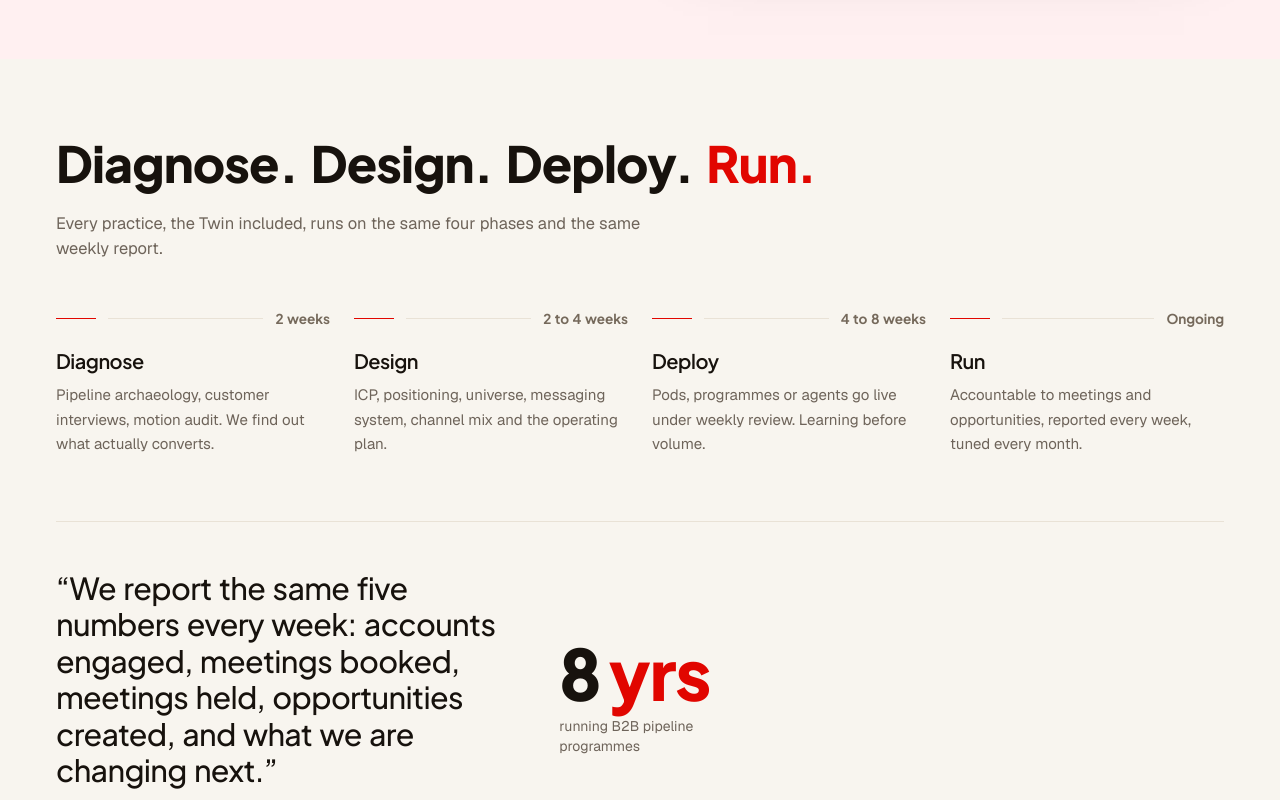
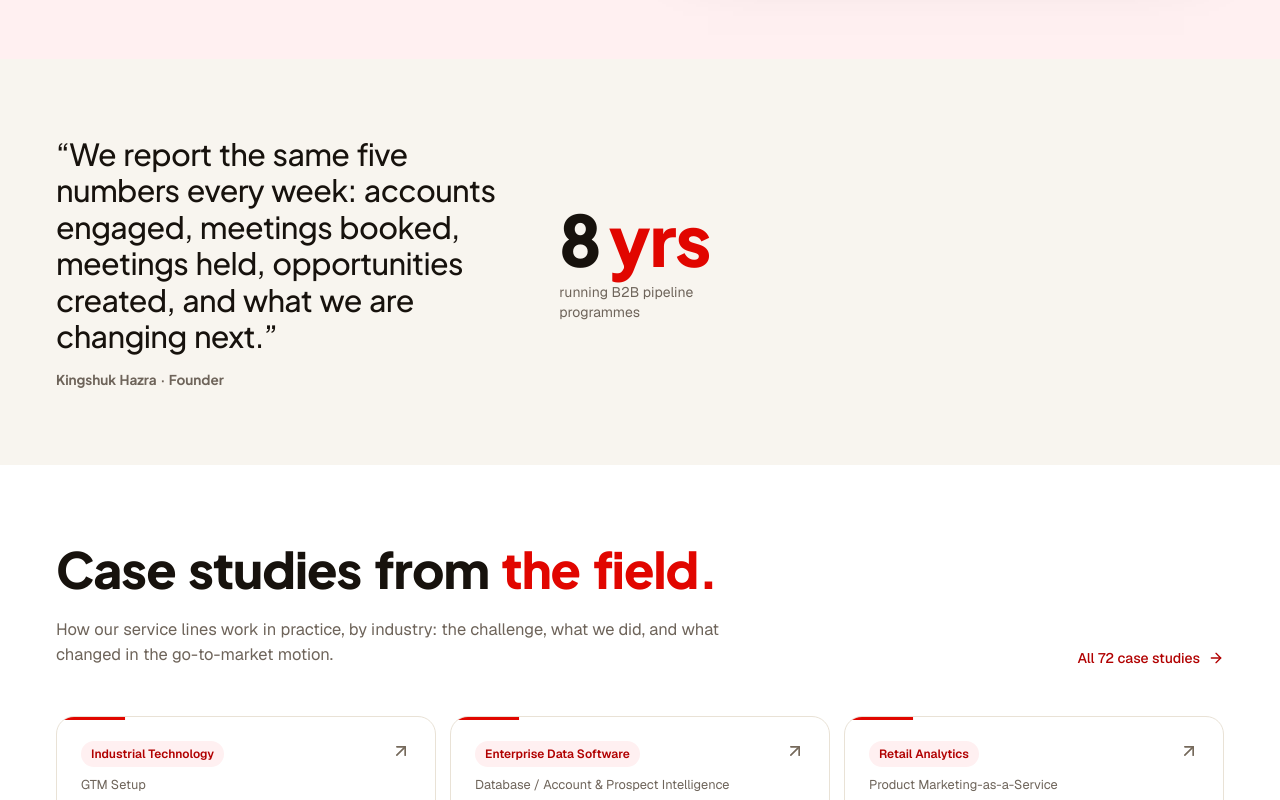
Before and after one commit to Abisho-George/Website-2.0, a Next.js app: page / in a window 1280 px wide. Shown: the part 3380-4180 px from the top of the page. Built offline with nearby package versions, Linux system fonts and the light colour scheme.

Commit message:
Homepage: remove the four-phases block
Co-Authored-By: Claude Opus 5.5 <noreply@anthropic.com>
Claude-Session: https://claude.ai/code/session_01YAKVoshkMLWergRDPGyD1Y

```diff
--- a/src/app/page.tsx
+++ b/src/app/page.tsx
@@ -37,13 +37,6 @@ const shifts = [
   { n: "01", t: "Buyers finish researching before they talk to you.", b: "Your first touch has to be relevant to a decision already in motion. That means intent, triggers and open-source intelligence, not a purchased list." },
   { n: "02", t: "Attention is the only scarce input left.", b: "Generic outbound is filtered before it is read. What still earns a reply is research-led relevance from a person with credibility: social selling, content, events." },
   { n: "03", t: "Execution is becoming software.", b: "The repeatable seventy percent of go-to-market can now be run by agents. Deciding which accounts deserve effort is the human job, and the whole advantage." },
-];
-
-const phases = [
-  { p: "Diagnose", d: "2 weeks", b: "Pipeline archaeology, customer interviews, motion audit. We find out what actually converts." },
-  { p: "Design", d: "2 to 4 weeks", b: "ICP, positioning, universe, messaging system, channel mix and the operating plan." },
-  { p: "Deploy", d: "4 to 8 weeks", b: "Pods, programmes or agents go live under weekly review. Learning before volume." },
-  { p: "Run", d: "Ongoing", b: "Accountable to meetings and opportunities, reported every week, tuned every month." },
 ];
 
 export default function Home() {
@@ -127,21 +120,7 @@ export default function Home() {
 
       {/* 06 · operating model */}
       <Section n="06" label="Operating model" band="sand">
-        <SectionHead title={<>Diagnose. Design. Deploy. <em className="serif-em">Run.</em></>} lede="Every practice, the Twin included, runs on the same four phases and the same weekly report." />
-        <ol className="mt-12 grid gap-8 md:grid-cols-4 md:gap-6">
-          {phases.map((ph, i) => (
-            <Reveal key={ph.p} as="li" delay={i * 70} className="relative">
-              <div className="mb-5 flex items-center gap-3">
-                <span className="h-px w-10 bg-ember" />
-                <span className="h-px flex-1 bg-rule" />
-                <span className="kicker text-dim">{ph.d}</span>
-              </div>
-              <div className="font-display text-xl font-semibold tracking-tight">{ph.p}</div>
-              <p className="mt-2 text-[0.94rem] leading-relaxed text-muted">{ph.b}</p>
-            </Reveal>
-          ))}
-        </ol>
-        <div className="mt-16 grid gap-10 border-t border-rule pt-12 md:grid-cols-12 md:items-center">
+        <div className="grid gap-10 md:grid-cols-12 md:items-center">
           <div className="md:col-span-5">
             <p className="font-display text-[1.5rem] font-medium leading-[1.2] tracking-[-0.022em] md:text-[1.9rem]">&ldquo;We report the same five numbers every week: accounts engaged, meetings booked, meetings held, opportunities created, and what we are changing next.&rdquo;</p>
             <p className="kicker mt-4 text-muted">Kingshuk Hazra · Founder</p>
```
